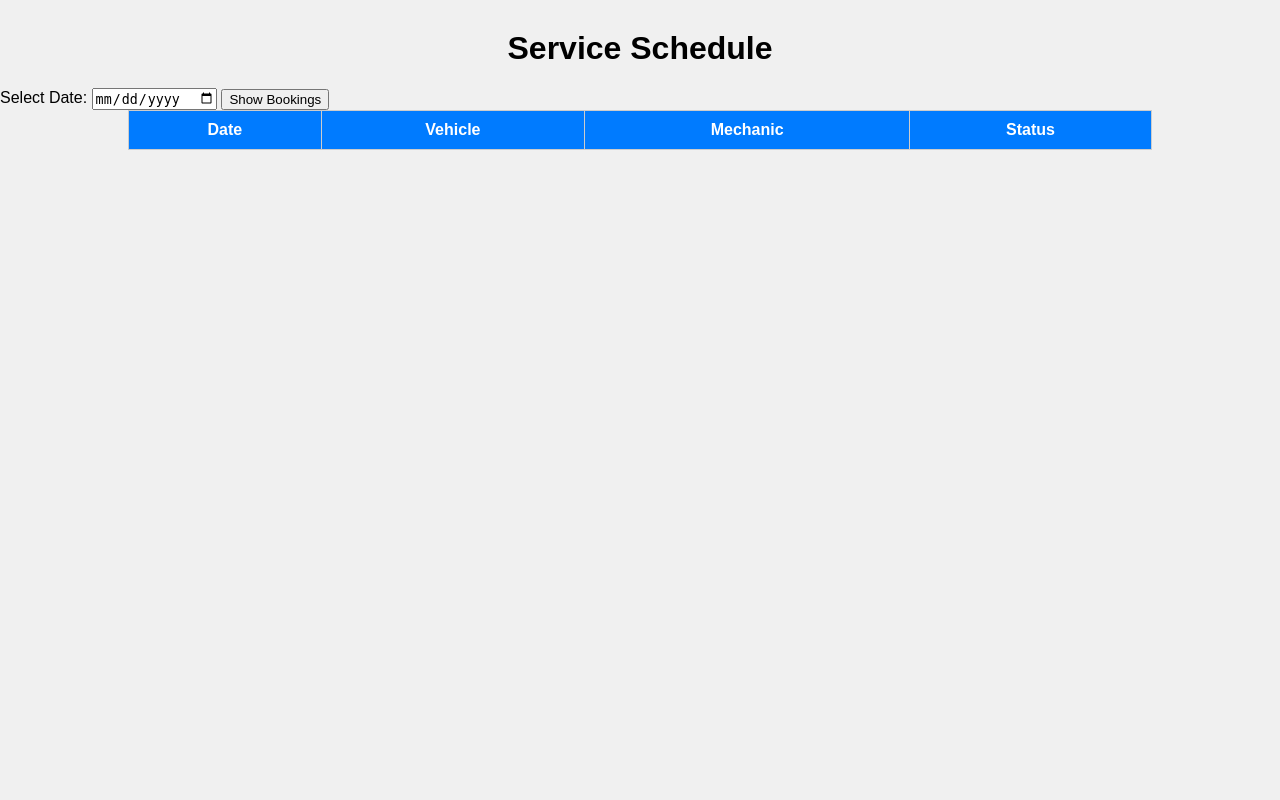
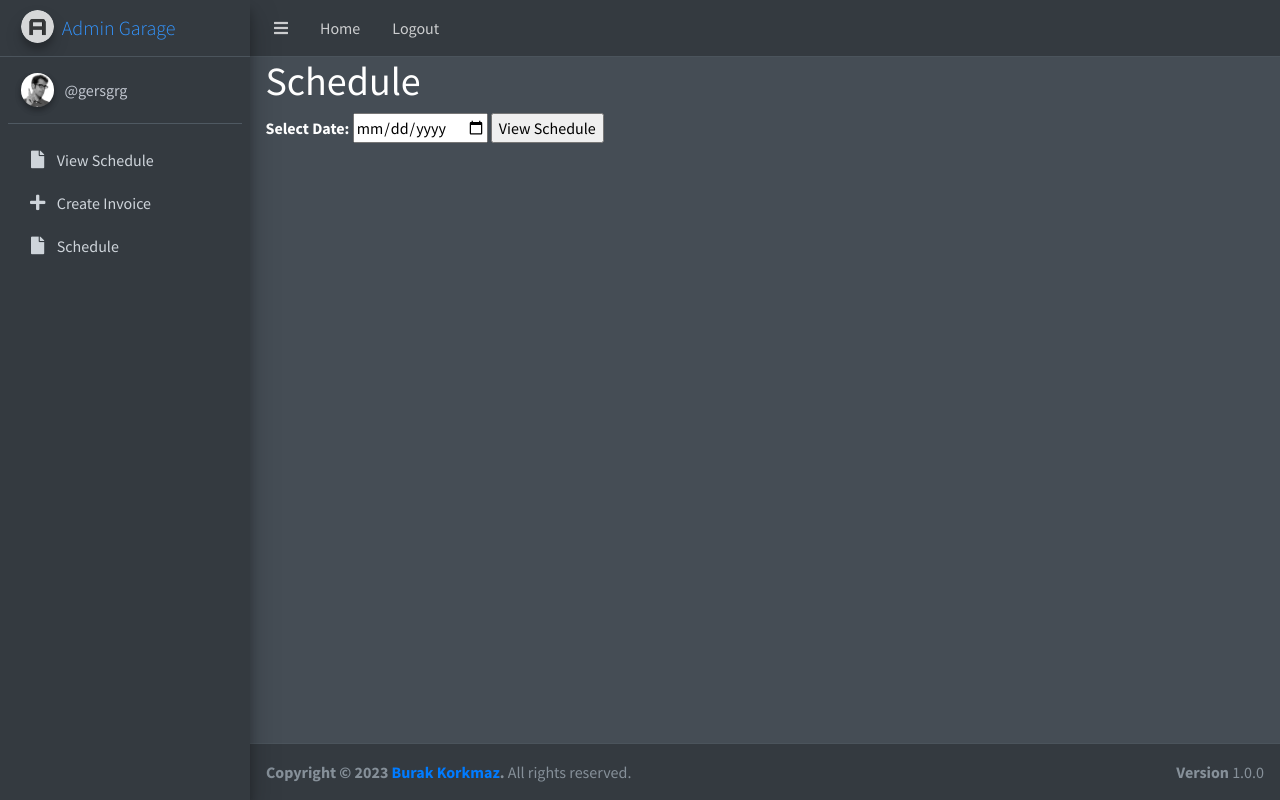
Before and after one commit to Brkkrkmz/gers_garage, a Flask app: template templates/admin_schedule.html in a window 1280 px wide. Run offline with Flask 3, Linux system fonts and the light colour scheme; the template is opened without the code that fills it, so the values that code supplies are empty; some libraries are stand-ins or nearby versions.

Commit message:
admin can review schedules

```diff
--- a/templates/admin_base.html
+++ b/templates/admin_base.html
@@ -77,6 +77,12 @@
                     <p>Create Invoice</p>
                 </a>
             </li>
+            <li class="nav-item">
+              <a href="admin_schedule.html" class="nav-link">
+                  <i class="nav-icon fas fa-file"></i>
+                  <p>Schedule</p>
+              </a>
+          </li>
         </ul>
       </nav>
       <!-- /.sidebar-menu -->
--- a/templates/admin_login.html
+++ b/templates/admin_login.html
@@ -68,7 +68,7 @@
         <a href="">I forgot my password</a>
       </p>
       <p class="mb-0">
-        <a href="" class="text-center">Register a new membership</a>
+        <a href="" class="text-center">Register a new admin</a>
       </p>
     </div>
     <!-- /.login-card-body -->
--- a/templates/admin_schedule.html
+++ b/templates/admin_schedule.html
@@ -1,32 +1,59 @@
-<!DOCTYPE html>
-<html>
-<head>
-    <title>Garage Admin - Schedule</title>
-    <link rel="stylesheet" href="/static/admin_schedule.css">
-</head>
-<body>
-    <h1>Service Schedule</h1>
-    <form action="/admin_schedule" method="post">
-        <label for="selected_date">Select Date:</label>
-        <input type="date" id="selected_date" name="selected_date">
-        <input type="submit" value="Show Bookings">
-    </form>
+<!-- view_schedule.html -->
+{% extends "admin_base.html" %}
 
-    <table>
-        <tr>
-            <th>Date</th>
-            <th>Vehicle</th>
-            <th>Mechanic</th>
-            <th>Status</th>
-        </tr>
-        {% for booking in bookings %}
-        <tr>
-            <td>{{ booking.booking_date }}</td>
-            <td>{{ booking.vehicle_id }}</td>
-            <td>Assigned Mechanic</td>
-            <td>{{ booking.booking_status }}</td>
-        </tr>
-        {% endfor %}
-    </table>
-</body>
-</html>
+{% block content %}
+<h1>Schedule</h1>
+<form id="dateForm">
+    <label for="date">Select Date:</label>
+    <input type="date" id="date" name="date">
+    <input type="button" value="View Schedule" onclick="viewSchedule()">
+</form>
+
+<div id="schedule">
+    <!-- AJAX response will be displayed here -->
+</div>
+
+<script>
+    function viewSchedule() {
+        const form = document.getElementById('dateForm');
+        const date = form.elements['date'].value;
+
+        // AJAX ile Flask view_schedule endpointine istek gönderin
+        fetch(`/view_schedule`, {
+            method: 'POST',
+            headers: {
+                'Content-Type': 'application/json',
+            },
+            body: JSON.stringify({ 'date': date }),
+        })
+        .then(response => response.json())
+        .then(data => {
+            const scheduleDiv = document.getElementById('schedule');
+            scheduleDiv.innerHTML = '';
+
+            if (data.booking_details && data.booking_details.length > 0) {
+                scheduleDiv.innerHTML = '<h2>Booking Details for ' + data.date + '</h2>';
+                const ul = document.createElement('ul');
+
+                data.booking_details.forEach(booking => {
+                    const li = document.createElement('li');
+                    li.innerHTML = `<strong>Booking ID:</strong> ${booking[0]}<br>
+                                    <strong>Customer Name:</strong> ${booking[1]}<br>
+                                    <strong>Customer Surname:</strong> ${booking[2]}<br>
+                                    <strong>Vehicle Type:</strong> ${booking[3]}<br>
+                                    <strong>Vehicle Make:</strong> ${booking[4]}<br>
+                                    <strong>Service Type:</strong> ${booking[5]}<br><br>`;
+                    ul.appendChild(li);
+                });
+
+                scheduleDiv.appendChild(ul);
+            } else {
+                scheduleDiv.innerHTML = '<p> No bookings found for the selected date. </p>';
+            }
+        })
+        .catch(error => {
+            console.error('Error:', error);
+        });
+    }
+</script>
+{% endblock %}
```
Also changed, not shown: admin.py (+87 -3 lines).
